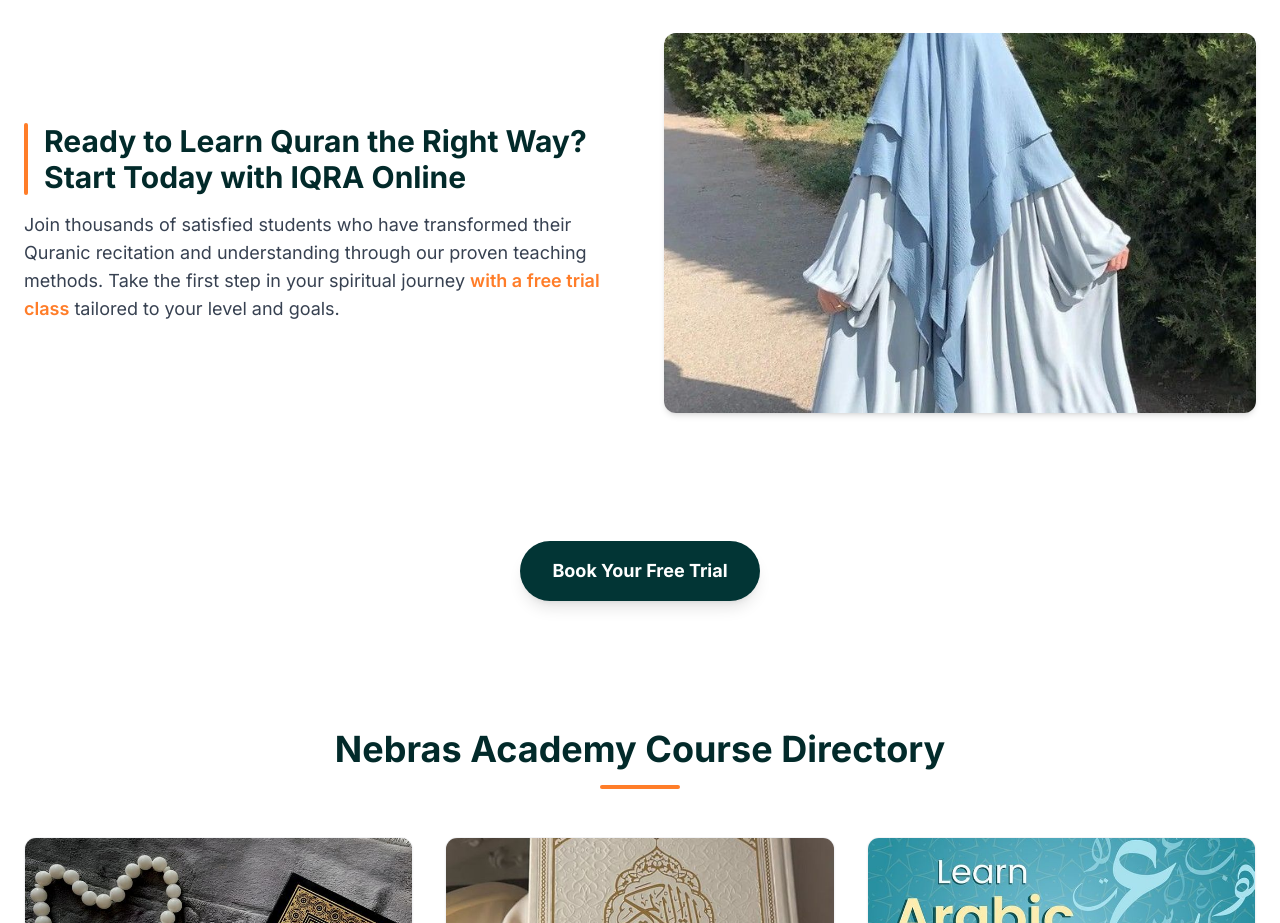
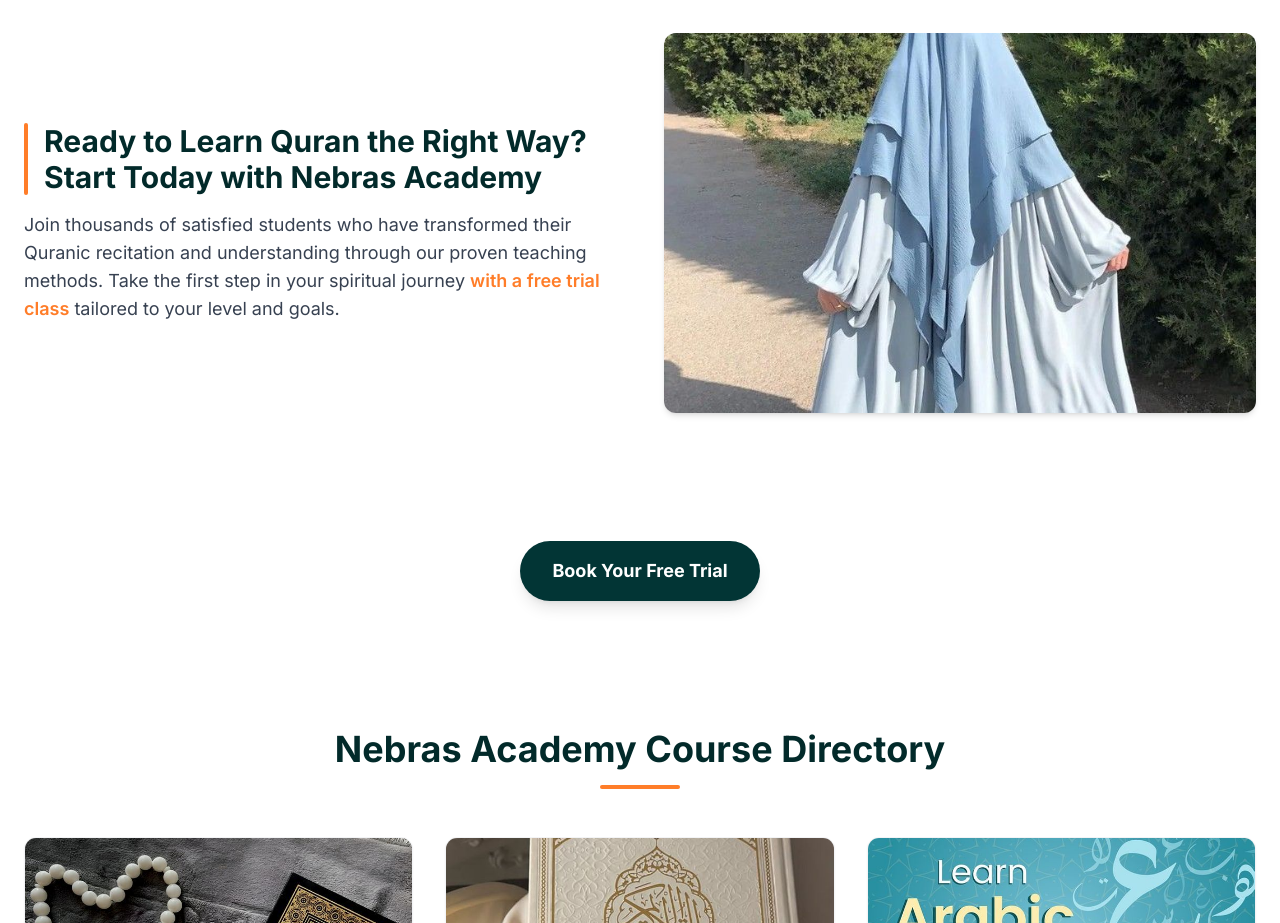
Before and after one commit to abdelrahmanfathyradwan/nebras, a React (Vite) app: page / in a window 1280 px wide. Shown: the part 2780-3703 px from the top of the page. Built offline with nearby package versions, Linux system fonts and the light colour scheme.

Commit message:
Update MainContent.jsx

```diff
--- a/src/components/MainContent.jsx
+++ b/src/components/MainContent.jsx
@@ -84,7 +84,7 @@
               <div className='flex gap-4 mb-4'>
                 <span className='border-l-4 border-primary-500 rounded-full'></span>
                 <h2 className="text-2xl sm:text-3xl font-bold text-secondary-600">Ready to Learn Quran the Right Way?<br/>
-                Start Today with IQRA Online</h2>
+                Start Today with Nebras Academy</h2>
               </div>
               <p className="text-gray-700 text-base sm:text-lg leading-8">
                 Join thousands of satisfied students who have transformed their Quranic recitation and understanding through our proven teaching methods. Take the first step in your spiritual journey <span className='text-primary-500 font-semibold'>with a free trial class</span> tailored to your level and goals.
```
